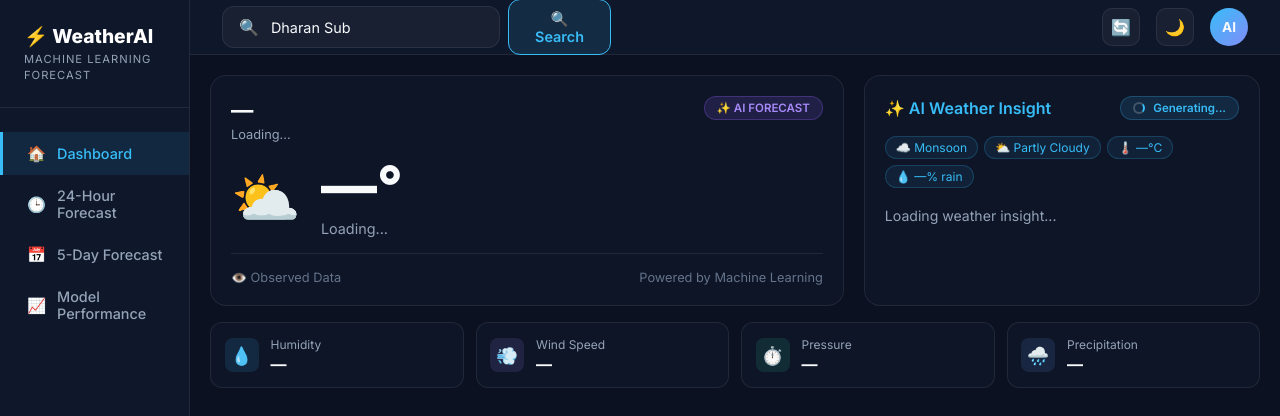
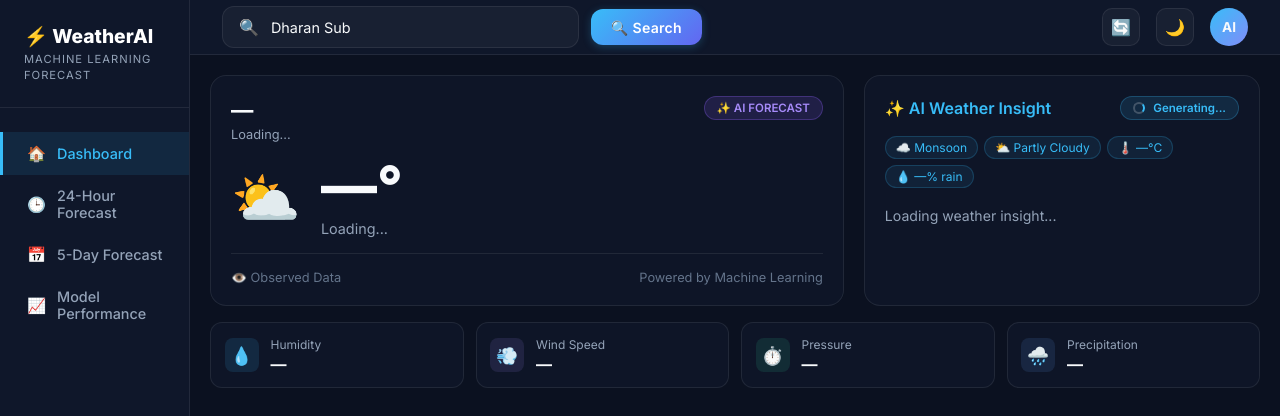
Before and after one commit to Anamikalimbu/Wether-Prediction-System, a Flask app: template templates/index.html in a window 1280 px wide. Shown: the top 416 px of the page. Run offline with Flask 3, Linux system fonts and the light colour scheme; the template is opened without the code that fills it, so the values that code supplies are empty.

Commit message:
feat: add custom CSS styling with dark/light mode support for the weather dashboard

```diff
--- a/app.py
+++ b/app.py
@@ -224,7 +224,7 @@
         </div>
       </div>
       <button class="search-btn" id="search-btn" onclick="window.searchCity()">
-        🔍 Search
+        Search
       </button>
     </div>
     <div class="topbar-actions">
--- a/static/css/style.css
+++ b/static/css/style.css
@@ -270,7 +270,9 @@
 .search-container {
   display: flex;
   align-items: center;
-  gap: 0.5rem;
+  gap: 0.75rem;
+  flex: 1;
+  max-width: 480px;
 }
 
 .search-box {
@@ -281,31 +283,40 @@
   border: 1px solid var(--glass-border);
   border-radius: 12px;
   padding: 0.6rem 1rem;
-  flex: 1 1 280px;
+  flex: 1;
   min-width: 180px;
-  max-width: 360px;
   transition: border-color 0.2s;
   position: relative;
+  overflow: hidden;
 }
 
 .search-btn {
-  border: 1px solid var(--accent-blue);
-  background: rgba(56, 189, 248, 0.12);
-  padding: 0.6rem 1rem;
+  border: none;
+  background: linear-gradient(135deg, var(--accent-blue), #6366f1);
+  padding: 0.62rem 1.25rem;
   cursor: pointer;
   display: flex;
   align-items: center;
   gap: 6px;
-  color: var(--accent-blue);
+  color: #fff;
   font-family: 'Inter', sans-serif;
-  font-size: 0.9rem;
+  font-size: 0.88rem;
   font-weight: 600;
   border-radius: 12px;
   transition: all 0.2s;
+  white-space: nowrap;
+  box-shadow: 0 2px 8px rgba(56,189,248,0.25);
+  letter-spacing: 0.02em;
 }
 
 .search-btn:hover {
-  background: rgba(56, 189, 248, 0.2);
+  transform: translateY(-1px);
+  box-shadow: 0 4px 16px rgba(56,189,248,0.35);
+  filter: brightness(1.1);
+}
+
+.search-btn:active {
+  transform: translateY(0);
 }
 
 .search-box:focus-within {
@@ -344,12 +355,23 @@
   font-size: 16px;
 }
 
-/* Show unified select on ALL touch devices (phones, tablets, iPads) */
+/* Show unified select ONLY on touch devices (phones, tablets, iPads) */
 @media (hover: none) and (pointer: coarse) {
   .city-select-unified {
     display: block;
   }
   .desktop-search {
+    display: none !important;
+  }
+  .search-btn {
+    padding: 0.62rem 0.9rem;
+    font-size: 0.82rem;
+  }
+}
+
+/* On non-touch (desktop/laptop) - keep native select fully hidden */
+@media (hover: hover) and (pointer: fine) {
+  .city-select-unified {
     display: none !important;
   }
 }
```
